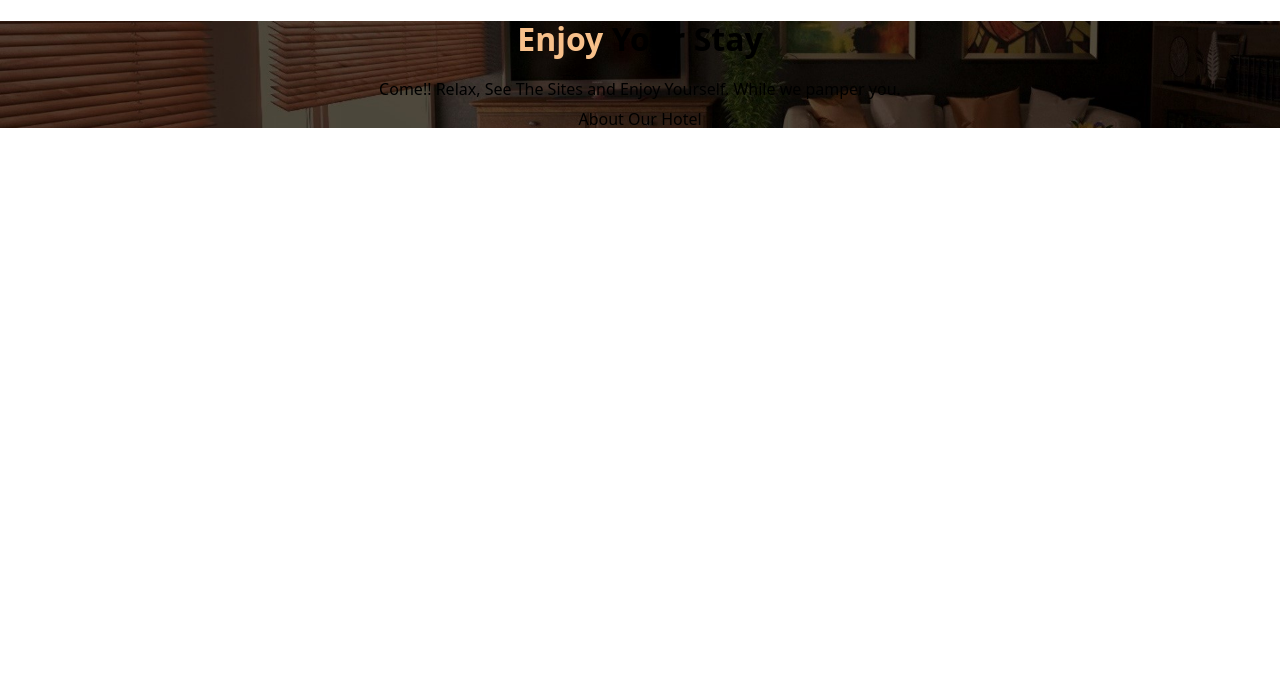
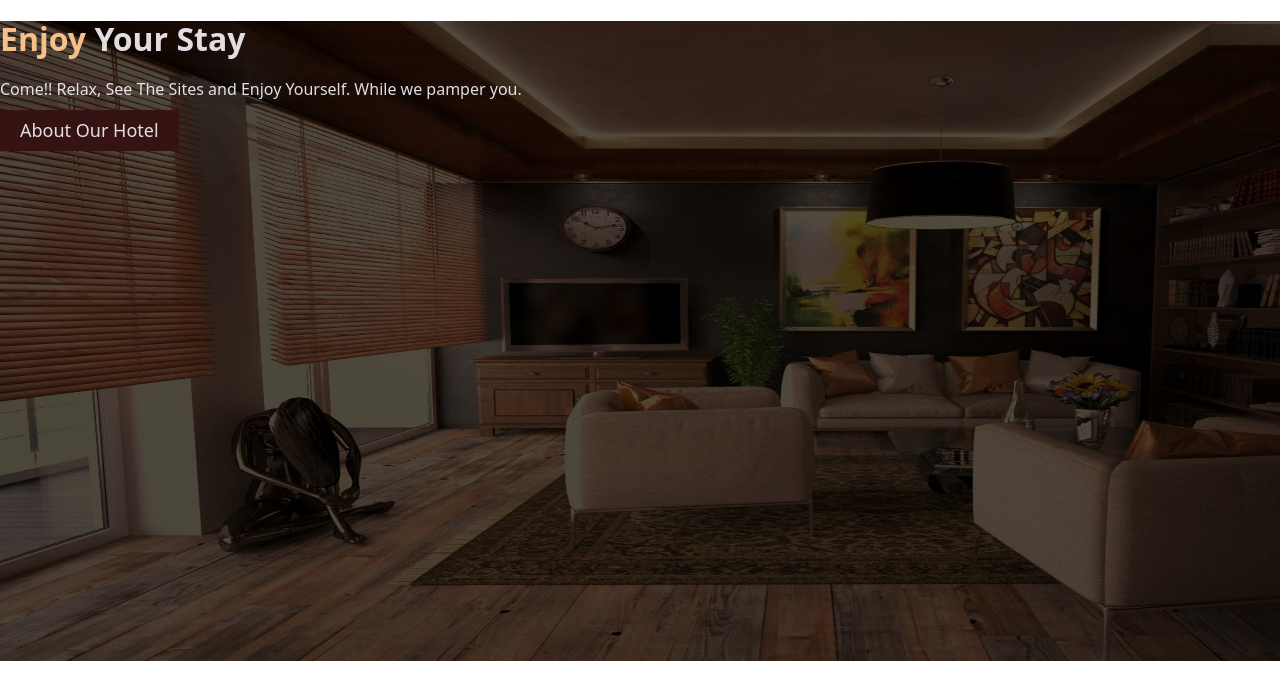
Before and after one commit to WEB-Track/Vue_Hotel, a Vue app: page / in a window 1280 px wide. Shown: the top 700 px of the page. Built offline with nearby package versions, Linux system fonts and the light colour scheme.

Commit message:
make changes to hero section

```diff
--- a/package.json
+++ b/package.json
@@ -14,9 +14,13 @@
   "devDependencies": {
     "@vitejs/plugin-vue": "^5.1.2",
     "autoprefixer": "^10.4.20",
+    "eslint": "^8.57.0",
     "postcss": "^8.4.41",
+    "prettier": "^3.3.3",
+    "prettier-eslint": "^16.3.0",
     "sass-embedded": "^1.77.8",
     "tailwindcss": "^3.4.10",
-    "vite": "^5.4.1"
+    "vite": "^5.4.1",
+    "vue-eslint-parser": "^8.3.0"
   }
 }
--- a/src/App.vue
+++ b/src/App.vue
@@ -3,11 +3,12 @@ import HelloWorld from './components/HelloWorld.vue'
 </script>
 
 <template>
-  <section class="hero container-fluid" id="hero">
+  <section class="hero md:container" id="hero">
     <div class="row">
-      <div class="col-12 px-0">
+      <div class="columns-1 p-0 m-0">
         <div class="h-auto">
-          <div class="jumbotron jumbotron--hero text-center my-0 spacing_p-b-146 bg-transparent">
+          <img class="image jumbotron--hero" src="./assets/images/showcase.jpg">
+          <div class="justify-center max-h-40max-w-64">
             <h1 class="display-4 text-light hero_header--bold spacing_p-t-58">
               <span class="hero_header--orange">Enjoy</span> Your Stay
             </h1>
@@ -18,6 +19,7 @@ import HelloWorld from './components/HelloWorld.vue'
             <a class="btn btn-primary spacing_p-lr-20 spacing_p-tb-10 btn-lg font-18 hero--btn" href="about.html"
               role="button">About Our Hotel</a>
           </div>
+          </img>
         </div>
       </div>
     </div>
@@ -25,6 +27,6 @@ import HelloWorld from './components/HelloWorld.vue'
 </template>
 
 <style lang="scss">
+@import './scss/main.scss';
 @import './vue-app.scss';
-@import './scss/main.scss';
 </style>
--- a/src/components/hero-sec.scss
+++ b/src/components/hero-sec.scss
@@ -1,17 +1,28 @@
-.hero-wrapper {
- height: auto;
-}
+// @use .hero-wrapper {
+//  height: auto;
+// }
 
 .hero--btn {
- // color: $light;
- // background-color: $primary;
+ color: #f4f3f7e8;
+ background-color: #351313;
  border: none;
  border-radius: 0;
+ padding-left: 1.25rem;
+ padding-right: 1.25rem;
+ padding-top: 0.625rem;
+ padding-bottom: 0.625rem;
+ font-size: 1.125rem;
+ display: inline-block;
+ font-weight: 400;
+ text-align: center;
+ vertical-align: middle;
+ user-select: none;
+ transition: color 0.15s ease-in-out, background-color 0.15s ease-in-out, border-color 0.15s ease-in-out, box-shadow 0.15s ease-in-out;
 }
 
 .hero--btn:hover {
- // color: $primary;
- // background-color: $secondary;
+ color: #351313;
+ background-color: #f3ceac;
 }
 
 .hero_header--orange {
@@ -33,6 +44,7 @@
 }
 
 .jumbotron--hero {
+ position: absolute;
  background-image: url(".././assets/images/showcase.jpg");
  background-repeat: no-repeat;
  background-size: cover;
@@ -40,5 +52,6 @@
  border-radius: 0;
  border: none;
  width: 100%;
- width: 100%;
+ height: 80%;
+ z-index: -1;
 }
--- /dev/null
+++ b/src/scss/2-base/_color.scss
@@ -0,0 +1 @@
+// color
--- a/src/scss/main.scss
+++ b/src/scss/main.scss
@@ -1,9 +1,10 @@
 // Helper
 
 // Base
-@import './3-layout/reset';
+@use './2-base/reset';
+// @use './2-base/color';
 // Layout
 
 // Modules
-@import '../components/hero-sec.scss';
+@use '../components/hero-sec.scss';
 // @import '';
--- a/tailwind.config.js
+++ b/tailwind.config.js
@@ -5,6 +5,17 @@ export default {
     "./src/**/*.{vue,js,ts,jsx,tsx}",
   ],
   theme: {
+    colors: {
+      'primary': '#351313',
+      'secondary': '#f3ceac',
+      'success': '#28a745',
+      'info': '#17a2b8',
+      'warning': '#ffc107',
+      'danger': '#dc3545',
+      'light': '#f4f3f7e8',
+      'dark': '#412121',
+      'link-color': '462525',
+    },
     extend: {},
   },
   plugins: [],
```
Also changed, not shown: src/scss/2-base/_reset.scss (renamed from src/scss/3-layout/_reset.scss), 1 other file (tests, documents, lock files or other folders).
